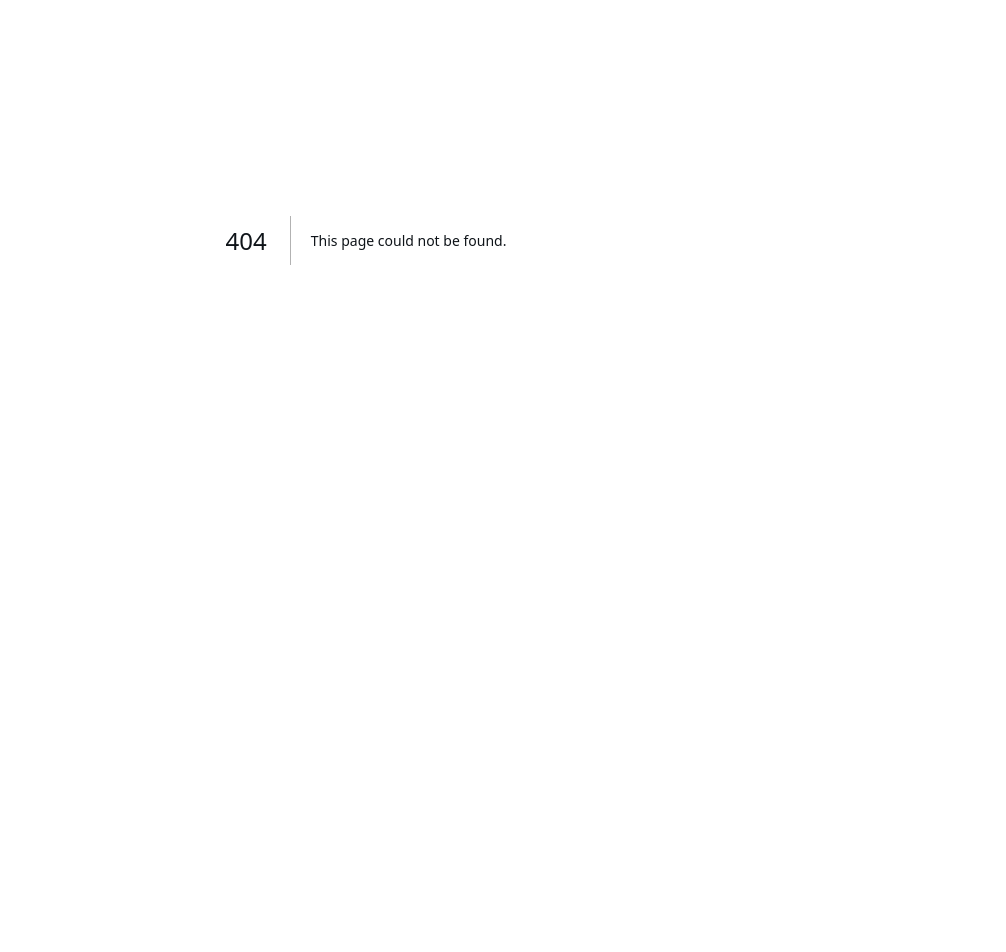
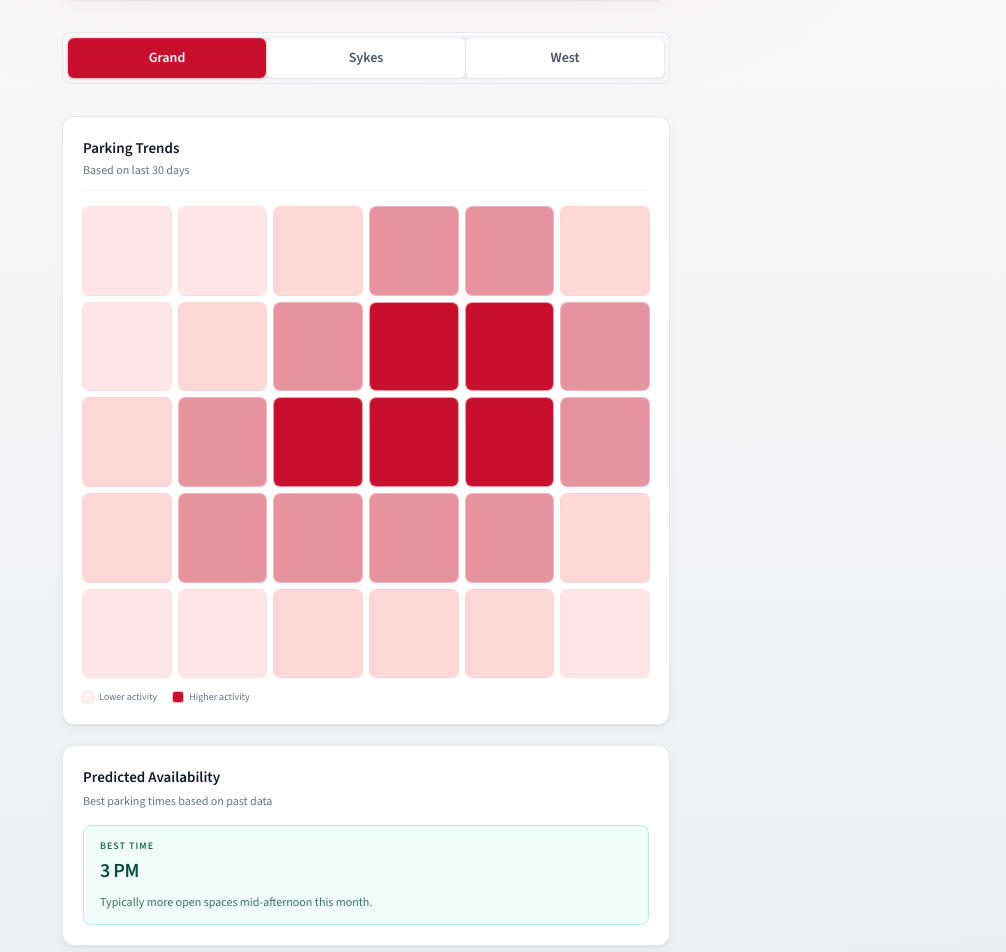
Before and after one commit to imranali17689/Sensors, a Next.js app in the folder frontend/: page /trends in a window 1280 px wide. Before the commit this address had no page. Shown: the part 160-1112 px from the top of the page, without its empty margins (274-1280 px from the left). Before the commit the page ends 800 px from the top, so only its background shows below. Built offline with nearby package versions, Linux system fonts and the light colour scheme.

Commit message:
fixed deployment issue

```diff
--- /dev/null
+++ b/frontend/app/trends/layout.tsx
@@ -0,0 +1,12 @@
+import type { Metadata } from "next";
+
+export const metadata: Metadata = {
+  title: "Parking trends | OpenSpot",
+  description: "Parking activity trends and predicted availability at University of Tampa",
+};
+
+export default function TrendsLayout({
+  children,
+}: Readonly<{ children: React.ReactNode }>) {
+  return children;
+}
--- /dev/null
+++ b/frontend/app/trends/page.tsx
@@ -0,0 +1,41 @@
+"use client";
+
+import { useState, useCallback } from "react";
+import DashboardShell from "@/components/DashboardShell";
+import HeaderCard from "@/components/HeaderCard";
+import GarageTabs from "@/components/GarageTabs";
+import ParkingTrendsCard from "@/components/ParkingTrendsCard";
+import PredictedAvailabilityCard from "@/components/PredictedAvailabilityCard";
+import BackToLiveParkingButton from "@/components/BackToLiveParkingButton";
+import { getTrendsForGarage } from "@/lib/trendsData";
+import type { GarageId } from "@/lib/types";
+
+export default function TrendsPage() {
+  const [selectedGarage, setSelectedGarage] = useState<GarageId>("Grand");
+
+  const handleGarageSelect = useCallback((garage: GarageId) => {
+    setSelectedGarage(garage);
+  }, []);
+
+  const trends = getTrendsForGarage(selectedGarage);
+
+  return (
+    <DashboardShell>
+      <HeaderCard />
+      <GarageTabs
+        selectedGarage={selectedGarage}
+        onSelect={handleGarageSelect}
+      />
+      <div className="flex flex-col gap-4 sm:gap-5">
+        <ParkingTrendsCard heatmap={trends.heatmap} />
+        <PredictedAvailabilityCard
+          bestTimeLabel={trends.bestTimeLabel}
+          description={trends.bestTimeDescription}
+        />
+      </div>
+      <div className="rounded-xl border border-ut-border bg-white/90 p-4 shadow-card backdrop-blur-sm sm:p-5">
+        <BackToLiveParkingButton />
+      </div>
+    </DashboardShell>
+  );
+}
--- /dev/null
+++ b/frontend/app/trends/template.tsx
@@ -0,0 +1,10 @@
+/**
+ * Subtle enter animation when opening the trends route.
+ */
+export default function TrendsTemplate({
+  children,
+}: Readonly<{ children: React.ReactNode }>) {
+  return (
+    <div className="animate-page-in motion-reduce:animate-none">{children}</div>
+  );
+}
--- /dev/null
+++ b/frontend/components/BackToLiveParkingButton.tsx
@@ -0,0 +1,15 @@
+import Link from "next/link";
+
+/**
+ * Secondary navigation back to the live parking dashboard.
+ */
+export default function BackToLiveParkingButton() {
+  return (
+    <Link
+      href="/"
+      className="focus-ring-ut flex w-full items-center justify-center rounded-lg border border-gray-200/95 bg-white px-4 py-3 text-[0.9375rem] font-semibold text-gray-800 shadow-sm transition-all duration-150 hover:border-gray-300 hover:bg-gray-50 hover:text-gray-900 active:translate-y-px"
+    >
+      Back to Live Parking
+    </Link>
+  );
+}
--- /dev/null
+++ b/frontend/components/DashboardShell.tsx
@@ -0,0 +1,16 @@
+/**
+ * Shared outer layout for dashboard and trends — matches max-width and page padding.
+ */
+export default function DashboardShell({
+  children,
+}: {
+  children: React.ReactNode;
+}) {
+  return (
+    <main className="flex min-h-screen flex-col items-center px-4 py-8 pb-14 sm:px-6 sm:py-10 md:py-12">
+      <div className="flex w-full max-w-dashboard flex-col gap-6 sm:gap-7 md:max-w-dashboard-md md:gap-7 lg:max-w-dashboard-lg lg:gap-8 xl:max-w-dashboard-xl">
+        {children}
+      </div>
+    </main>
+  );
+}
--- /dev/null
+++ b/frontend/components/ParkingTrendsCard.tsx
@@ -0,0 +1,35 @@
+import TrendsHeatmap from "./TrendsHeatmap";
+import type { TrendIntensity } from "@/lib/types";
+
+type ParkingTrendsCardProps = {
+  heatmap: TrendIntensity[][];
+};
+
+/**
+ * Trends section: title, subtitle, heatmap, minimal legend.
+ */
+export default function ParkingTrendsCard({ heatmap }: ParkingTrendsCardProps) {
+  return (
+    <section className="rounded-xl border border-ut-border bg-white p-4 shadow-card sm:p-5">
+      <div className="border-b border-gray-100 pb-3">
+        <h2 className="text-[0.9375rem] font-semibold text-gray-900">
+          Parking Trends
+        </h2>
+        <p className="mt-0.5 text-xs text-ut-muted">Based on last 30 days</p>
+      </div>
+      <div className="pt-4">
+        <TrendsHeatmap grid={heatmap} />
+        <div className="mt-3 flex flex-wrap items-center gap-x-4 gap-y-1 text-[0.625rem] text-ut-muted">
+          <span className="inline-flex items-center gap-1.5">
+            <span className="h-2.5 w-2.5 rounded-sm bg-red-50 ring-1 ring-red-100" />
+            Lower activity
+          </span>
+          <span className="inline-flex items-center gap-1.5">
+            <span className="h-2.5 w-2.5 rounded-sm bg-ut-red ring-1 ring-ut-red/30" />
+            Higher activity
+          </span>
+        </div>
+      </div>
+    </section>
+  );
+}
--- /dev/null
+++ b/frontend/components/PredictedAvailabilityCard.tsx
@@ -0,0 +1,34 @@
+type PredictedAvailabilityCardProps = {
+  bestTimeLabel: string;
+  description: string;
+};
+
+/**
+ * Insight card: predicted best time to park (placeholder copy).
+ */
+export default function PredictedAvailabilityCard({
+  bestTimeLabel,
+  description,
+}: PredictedAvailabilityCardProps) {
+  return (
+    <section className="rounded-xl border border-ut-border bg-white p-4 shadow-card sm:p-5">
+      <h2 className="text-[0.9375rem] font-semibold text-gray-900">
+        Predicted Availability
+      </h2>
+      <p className="mt-1 text-xs text-ut-muted">
+        Best parking times based on past data
+      </p>
+      <div className="mt-4 rounded-lg border border-emerald-200/80 bg-emerald-50/70 px-4 py-3">
+        <p className="text-[0.625rem] font-semibold uppercase tracking-[0.1em] text-emerald-800/90">
+          Best time
+        </p>
+        <p className="mt-1 text-xl font-semibold tabular-nums tracking-tight text-emerald-900">
+          {bestTimeLabel}
+        </p>
+        <p className="mt-2 text-xs leading-relaxed text-emerald-900/80">
+          {description}
+        </p>
+      </div>
+    </section>
+  );
+}
--- /dev/null
+++ b/frontend/components/TrendsHeatmap.tsx
@@ -0,0 +1,43 @@
+import type { TrendIntensity } from "@/lib/types";
+
+const INTENSITY_STYLES: Record<TrendIntensity, string> = {
+  1: "bg-red-50/90 ring-1 ring-red-100/80",
+  2: "bg-red-100/85 ring-1 ring-red-200/60",
+  3: "bg-red-200/75 ring-1 ring-red-300/50",
+  4: "bg-ut-red/45 ring-1 ring-ut-red/30",
+  5: "bg-ut-red ring-1 ring-ut-red/40 shadow-sm",
+};
+
+type TrendsHeatmapProps = {
+  grid: TrendIntensity[][];
+};
+
+/**
+ * Static placeholder heatmap — 5×6 grid, UT red tints by intensity.
+ */
+export default function TrendsHeatmap({ grid }: TrendsHeatmapProps) {
+  return (
+    <div
+      className="grid w-full gap-1.5 sm:gap-2"
+      style={{
+        gridTemplateColumns: `repeat(${grid[0]?.length ?? 6}, minmax(0, 1fr))`,
+      }}
+      role="img"
+      aria-label="Parking activity heatmap, lighter tiles mean lower activity"
+    >
+      {grid.flatMap((row, rowIndex) =>
+        row.map((cell, colIndex) => (
+          <div
+            key={`${rowIndex}-${colIndex}`}
+            className={`
+              aspect-square min-h-[1.75rem] rounded-md transition-transform duration-150
+              hover:z-[1] hover:scale-[1.04] hover:shadow-md hover:ring-2 hover:ring-ut-red/25
+              ${INTENSITY_STYLES[cell]}
+            `}
+            title={`Activity level ${cell} of 5`}
+          />
+        ))
+      )}
+    </div>
+  );
+}
--- /dev/null
+++ b/frontend/lib/trendsData.ts
@@ -0,0 +1,54 @@
+import type { GarageId, LocationTrendsData, TrendIntensity } from "./types";
+
+/**
+ * Placeholder heatmaps and predictions per garage.
+ * Swap this module for API responses when the backend is ready.
+ */
+const GRAND_HEATMAP: TrendIntensity[][] = [
+  [2, 2, 3, 4, 4, 3],
+  [2, 3, 4, 5, 5, 4],
+  [3, 4, 5, 5, 5, 4],
+  [3, 4, 4, 4, 4, 3],
+  [2, 2, 3, 3, 3, 2],
+];
+
+const SYKES_HEATMAP: TrendIntensity[][] = [
+  [1, 2, 3, 3, 3, 2],
+  [2, 3, 4, 4, 4, 3],
+  [2, 3, 4, 5, 4, 3],
+  [2, 3, 3, 4, 3, 2],
+  [1, 2, 2, 3, 2, 1],
+];
+
+const WEST_HEATMAP: TrendIntensity[][] = [
+  [3, 3, 4, 4, 3, 3],
+  [3, 4, 4, 5, 5, 4],
+  [4, 4, 5, 5, 5, 4],
+  [3, 3, 4, 4, 4, 3],
+  [2, 2, 3, 3, 3, 2],
+];
+
+export const TRENDS_BY_GARAGE: Record<GarageId, LocationTrendsData> = {
+  Grand: {
+    garageId: "Grand",
+    heatmap: GRAND_HEATMAP,
+    bestTimeLabel: "3 PM",
+    bestTimeDescription: "Typically more open spaces mid-afternoon this month.",
+  },
+  Sykes: {
+    garageId: "Sykes",
+    heatmap: SYKES_HEATMAP,
+    bestTimeLabel: "10 AM",
+    bestTimeDescription: "Morning arrivals taper off; best window before noon.",
+  },
+  West: {
+    garageId: "West",
+    heatmap: WEST_HEATMAP,
+    bestTimeLabel: "7 PM",
+    bestTimeDescription: "Evening classes clear out; availability improves after 6 PM.",
+  },
+};
+
+export function getTrendsForGarage(garageId: GarageId): LocationTrendsData {
+  return TRENDS_BY_GARAGE[garageId];
+}
```
Also changed, not shown: package.json (added, +11 -0 lines), 1 other file (tests, documents, lock files or other folders).
